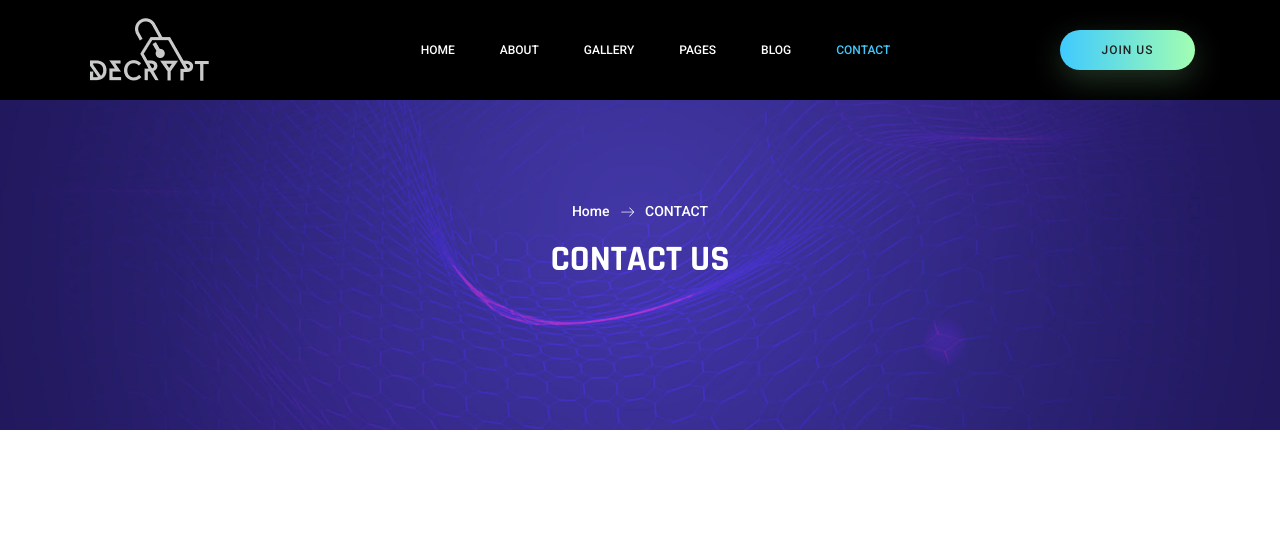
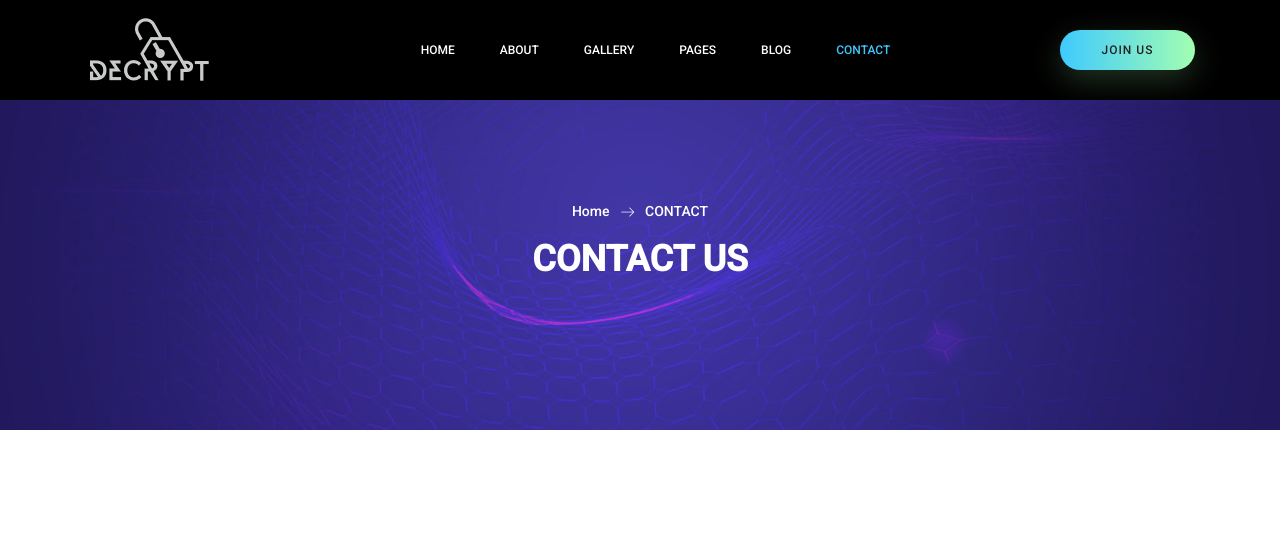
Before and after one commit to kdsuneraavinash/decrypt-site, a PHP site: page /contact.html in a window 1280 px wide. Shown: the top 550 px of the page. Run offline with PHP 8.4, Linux system fonts and the light colour scheme; some libraries are stand-ins or nearby versions.

```diff
--- a/css/style.css
+++ b/css/style.css
@@ -16,7 +16,7 @@ Author E-mail: naimlasker@gmail.com
 /*font Variables*/
 /*Color Variables*/
 /*=================== fonts ====================*/
-@import url("https://fonts.googleapis.com/css?family=Rajdhani:600,700|Roboto:400,500,500i");
+@import url("https://fonts.googleapis.com/css?family=Share+Tech+Mono:600,700|Roboto:400,500,500i");
 /*---------------------------------------------------- */
 /*----------------------------------------------------*/
 /* Medium Layout: 1280px */
@@ -38,7 +38,7 @@ h3,
 h4,
 h5,
 h6 {
-  font-family: "Rajdhani", sans-serif;
+  font-family: "Roboto", sans-serif;
   font-weight: 600; }
 
 .list {
@@ -583,7 +583,7 @@ img {
     .banner_area .banner_inner .banner_content h2 {
       color: #fff;
       font-size: 36px;
-      font-family: "Rajdhani", sans-serif;
+      font-family: "Roboto", sans-serif;
       margin-bottom: 0px;
       text-transform: uppercase;
       font-weight: bold;
@@ -2810,7 +2810,7 @@ h6 {
       height: 50px;
       line-height: 50px;
       font-size: 18px;
-      font-family: "Rajdhani", sans-serif;
+      font-family: "Roboto", sans-serif;
       font-weight: 600;
       color: #fff; }
       .recent_update_inner .nav.nav-tabs li a:after {
@@ -3094,7 +3094,7 @@ h6 {
         font-size: 18px;
         font-weight: 600;
         color: #fff;
-        font-family: "Rajdhani", sans-serif; }
+        font-family: "Roboto", sans-serif; }
       .blog_area .blog_items .blog_content p {
         color: #ddd;
         font-weight: 400;
--- a/scss/_variables.scss
+++ b/scss/_variables.scss
@@ -1,6 +1,6 @@
 /*font Variables*/
 $primary-font: 'Roboto', sans-serif;
-$title-font: 'Rajdhani', sans-serif;
+$title-font: 'Roboto', sans-serif;
 
 
 /*Color Variables*/
@@ -12,4 +12,4 @@ $header-color: #000;
 
 
 /*=================== fonts ====================*/
-@import url('https://fonts.googleapis.com/css?family=Rajdhani:600,700|Roboto:400,500,500i');
+@import url('https://fonts.googleapis.com/css?family=Share+Tech+Mono:600,700|Roboto:400,500,500i');
```
Also changed, not shown: img/banner/banner.jpg, 1 other file.
